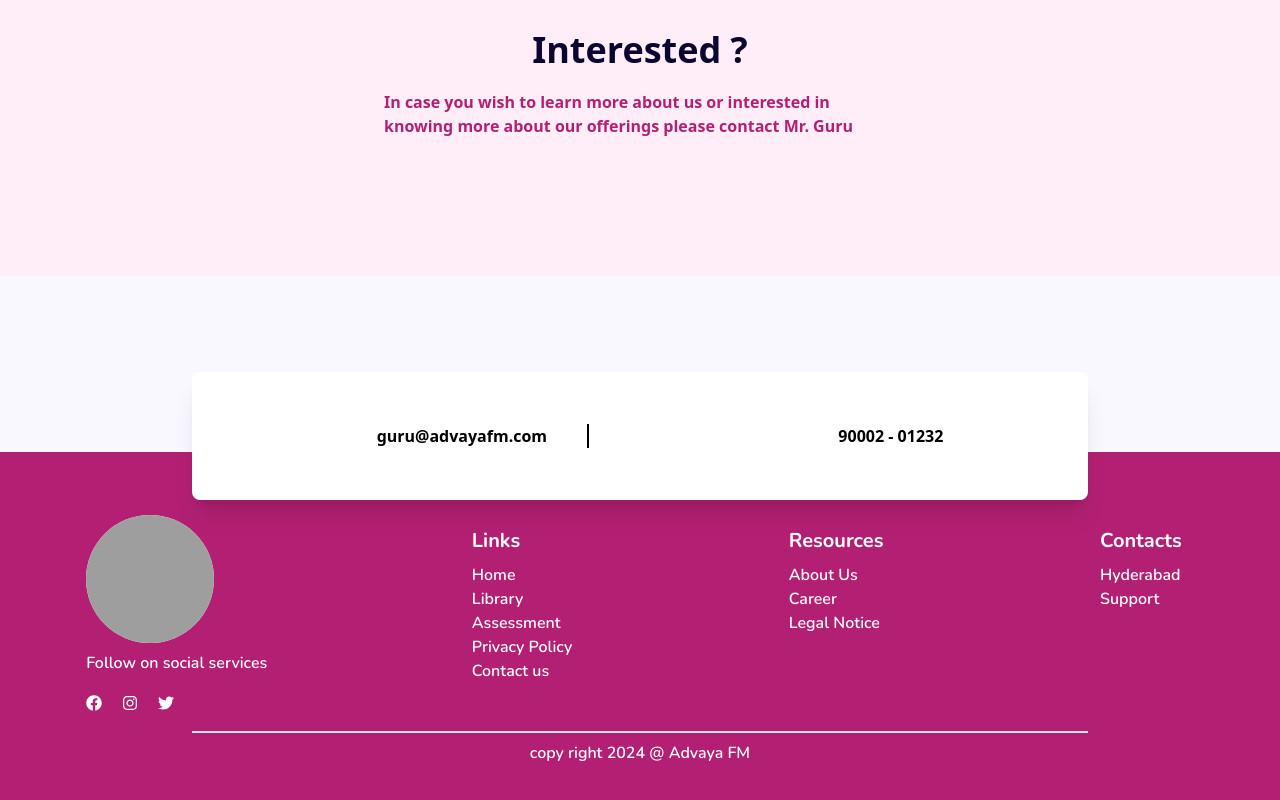
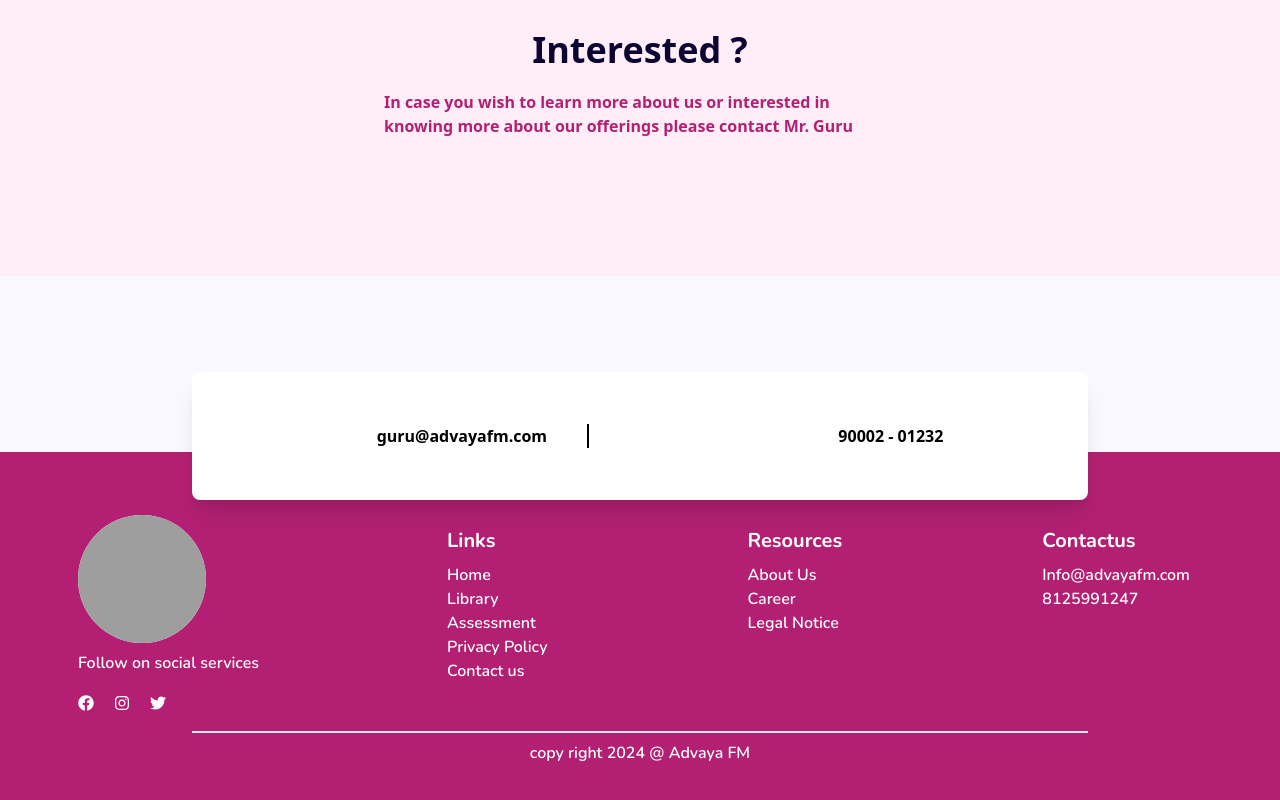
Before and after one commit to My-apps-development/lms_website_frontend, a React (Vite) app: page / in a window 1280 px wide. Shown: the part 6858-7658 px from the top of the page. Built offline with nearby package versions, Linux system fonts and the light colour scheme; no server answers; grey boxes are pictures that could not be loaded.

Commit message:
contact us

```diff
--- a/src/Components/Footer/Footer.jsx
+++ b/src/Components/Footer/Footer.jsx
@@ -50,11 +50,11 @@ const Footer = () => {
                 </div>
                 <div className="p-2">
                     <div className="font-bold text-xl p-1">
-                        <h1>Contacts</h1>
+                        <h1>Contactus</h1>
                     </div>
                     <div className="p-1">
-                        <p>Hyderabad</p>
-                        <p>Support</p>
+                        <p>Info@advayafm.com</p>
+                        <p>8125991247</p>
                     </div>
                 </div>
             </div>
```
